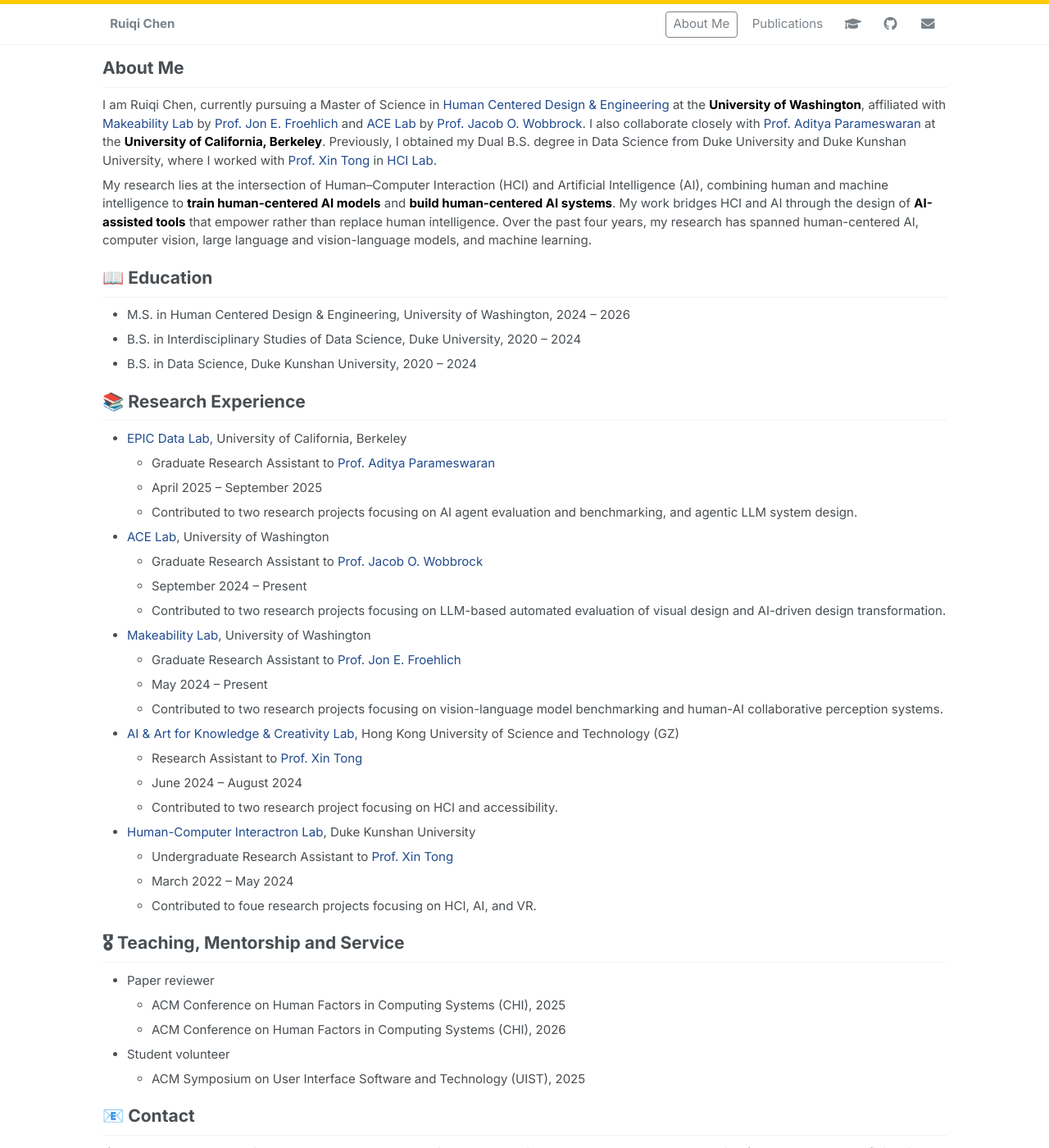
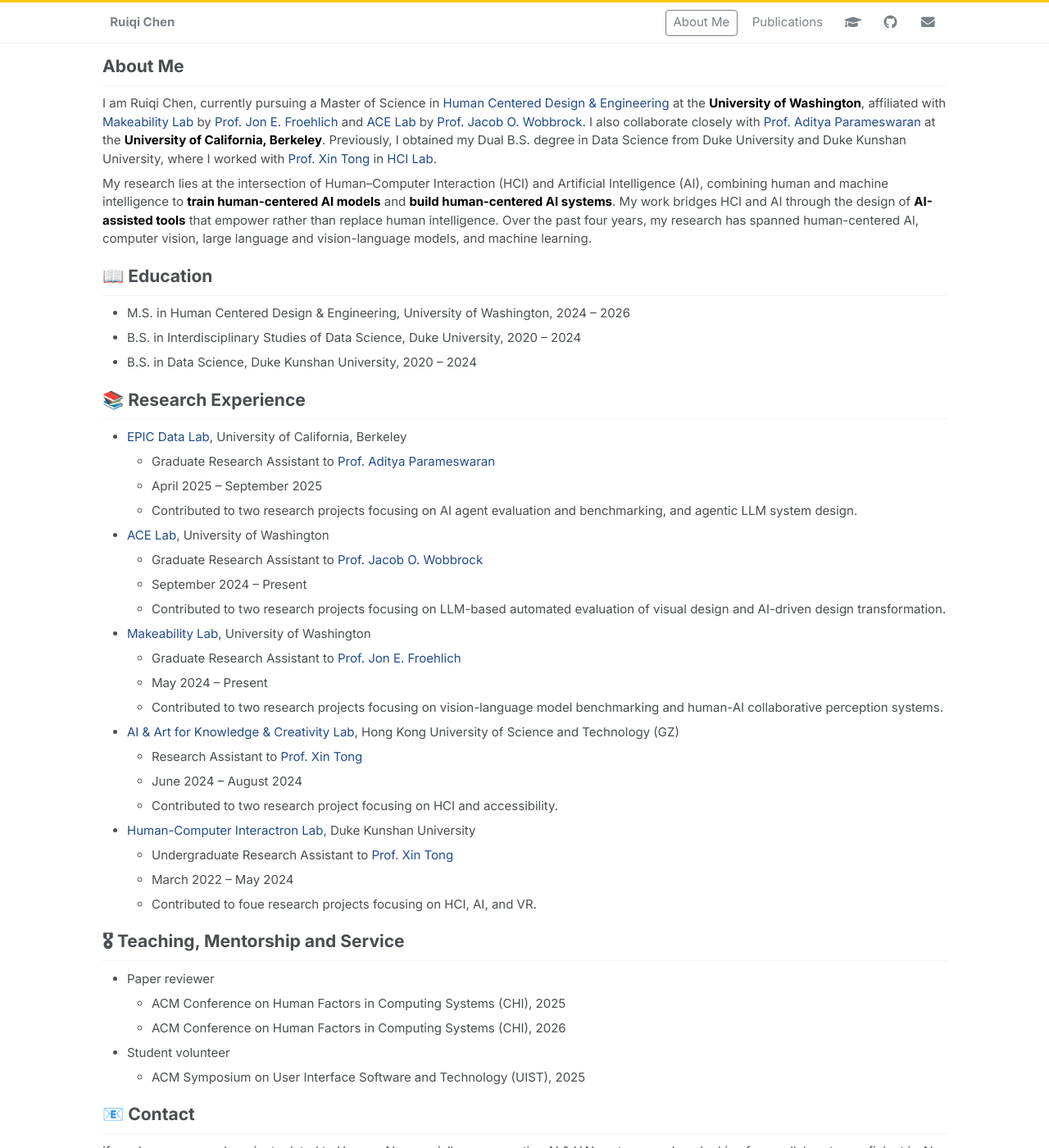
Before and after one commit to Ruiqi-Chen-0216/Ruiqi-Chen-0216.github.io, a Jekyll site: the page built from _pages/about.md, in a window 1280 px wide and 1400 px high. Shown: the whole window at 82% size. Built offline with Jekyll 4.4.1, drawn with Linux system fonts in a browser that asks for light colours.

Commit message:
Update main.scss

```diff
--- a/assets/css/main.scss
+++ b/assets/css/main.scss
@@ -227,7 +227,7 @@
 
 // UMich maize top accent bar — part of the masthead itself
 .masthead {
-    border-top: 5px solid #FFCB05 !important;
+    border-top: 3px solid #FFCB05 !important;
 }
 
 // Align masthead width with content area
```
